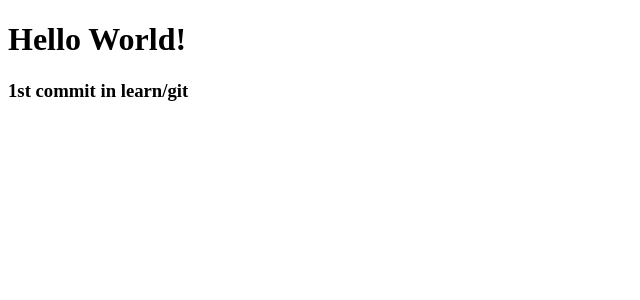
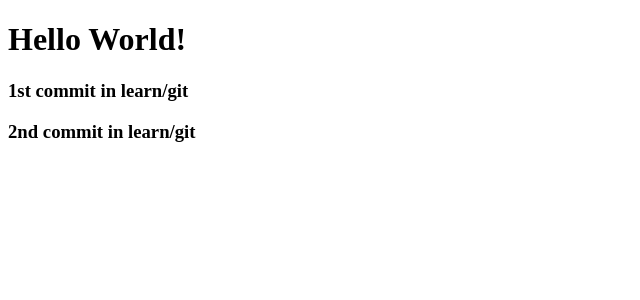
Before and after one commit to learn-With-Fun-16/ng-nostalgia, an Angular app: page / in a window 1280 px wide. Shown: the top 300 px of the page, without its empty margins (0-640 px from the left). Built offline with nearby package versions, Linux system fonts and the light colour scheme.

Commit message:
my coomit is. 2nd commit in learn/git

```diff
--- a/src/app/app.html
+++ b/src/app/app.html
@@ -1,2 +1,3 @@
 <h1>Hello World!</h1>
 <h3>1st commit in learn/git</h3>
+<h3>2nd commit in learn/git</h3>
```
